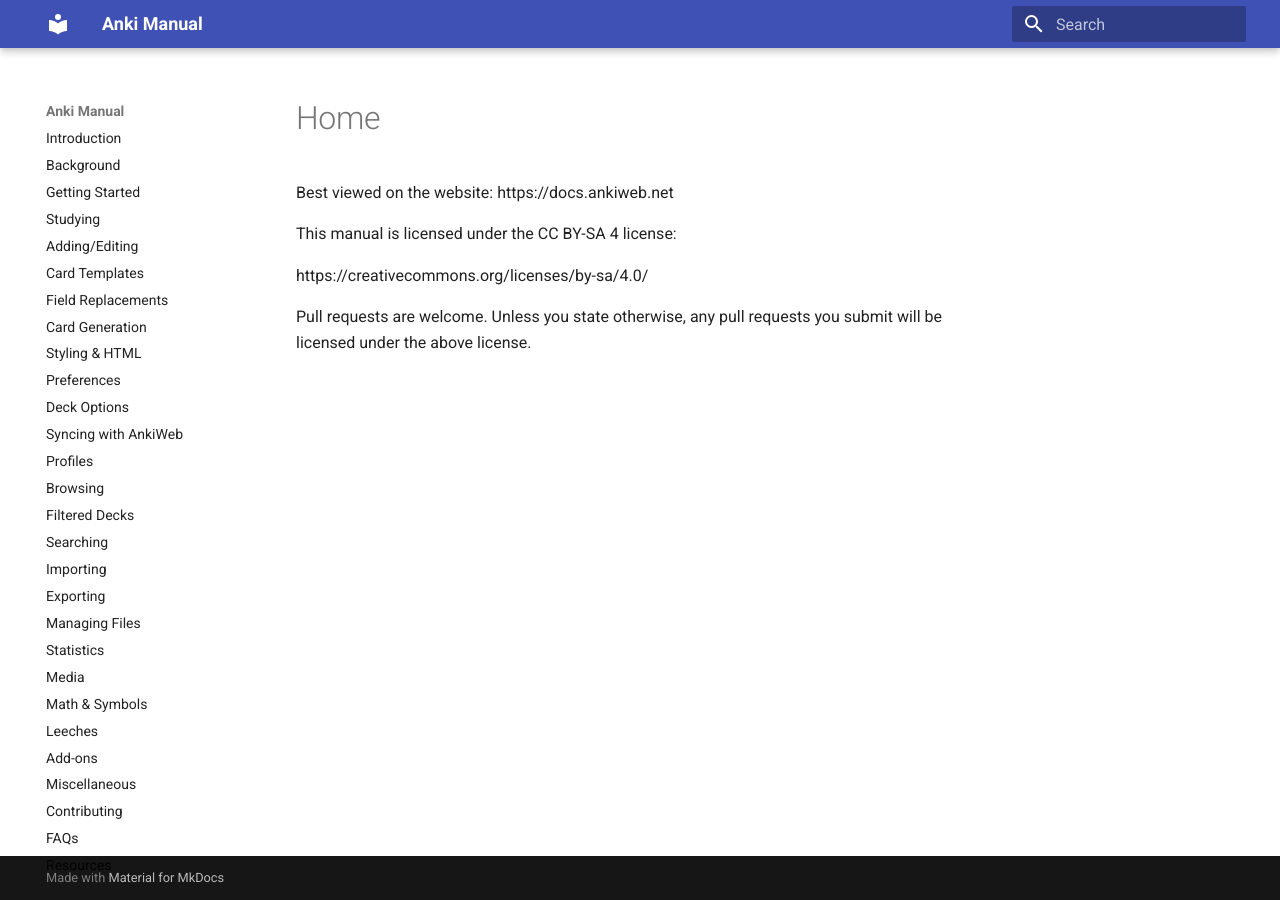
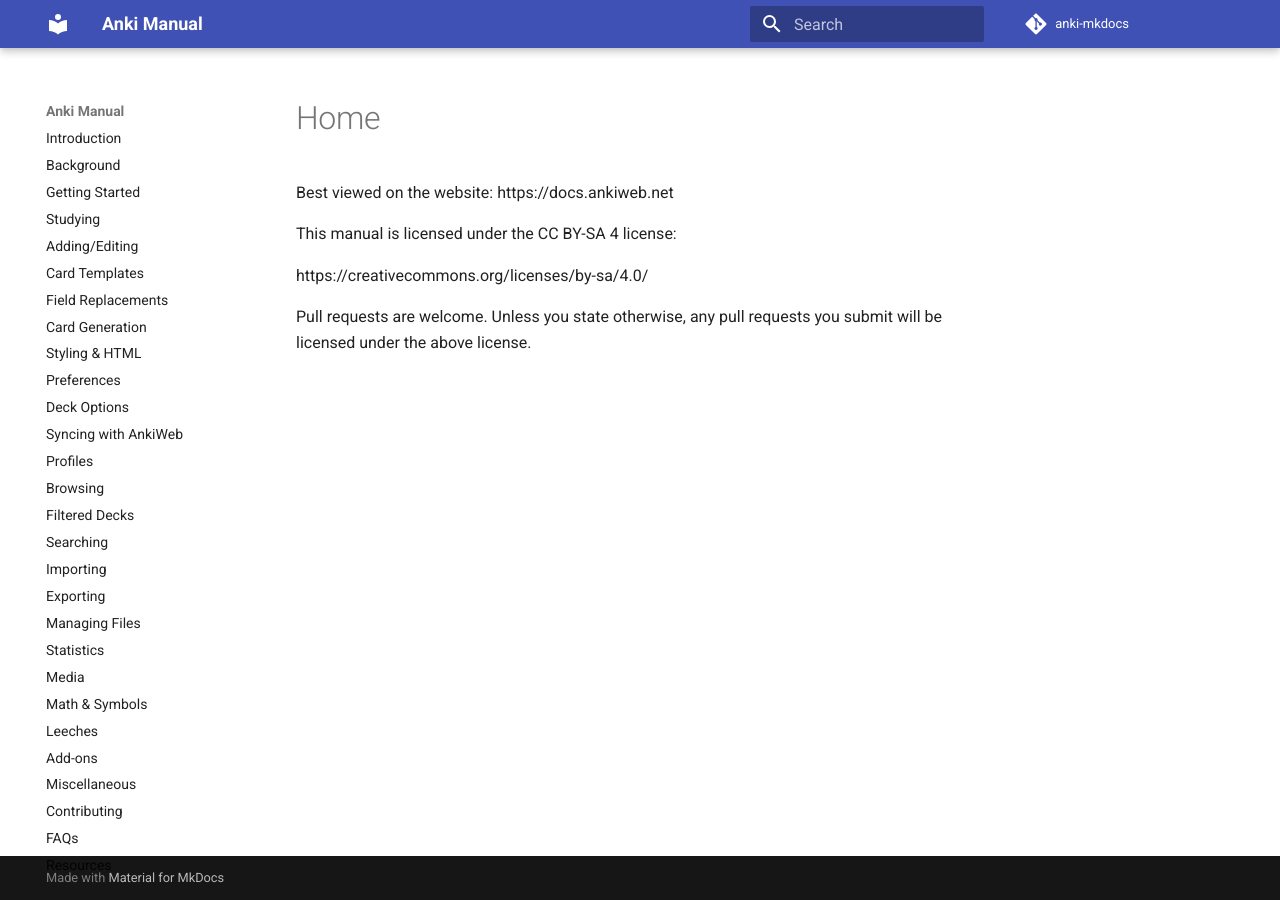
Before and after one commit to johan456789/anki-mkdocs, an MkDocs documentation site: the page built from docs/README.md, in a window 1280 px wide. Built offline with MkDocs 1.6.1 and Material for MkDocs 9.7.7, drawn with Linux system fonts in a browser that asks for light colours; comment, search, counter and statistics services are not loaded.

Commit message:
add repo and site url

```diff
--- a/mkdocs.yml
+++ b/mkdocs.yml
@@ -1,4 +1,7 @@
 site_name: Anki Manual
+site_url: https://johan456789.github.io/anki-mkdocs/
+repo_url: https://github.com/johan456789/anki-mkdocs
+repo_name: anki-mkdocs
 theme:
   name: material
 markdown_extensions:
```
Also changed, not shown: 2 other files.
